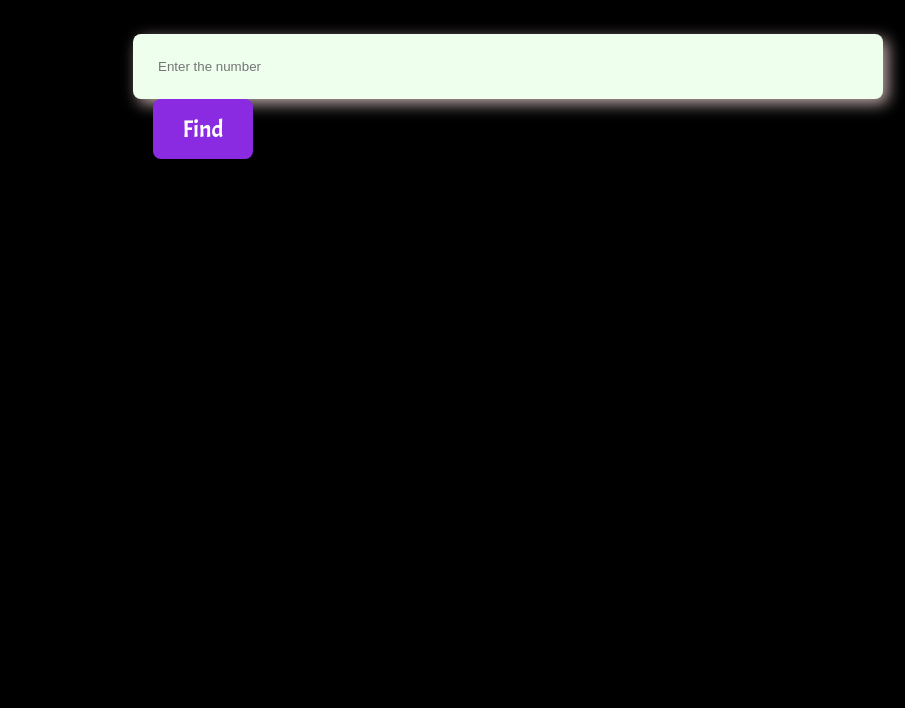
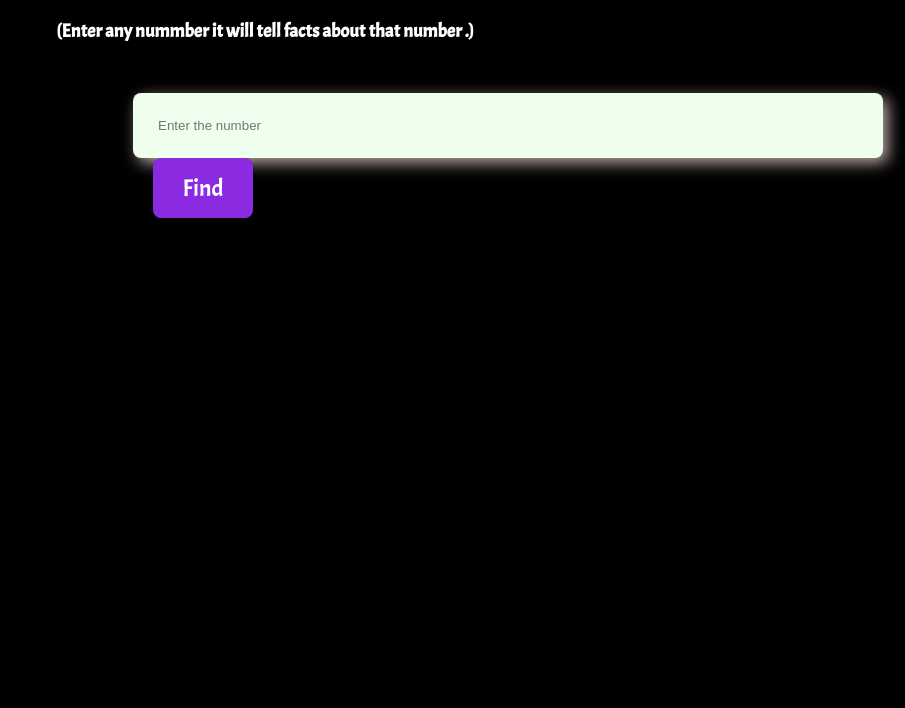
Before and after one commit to avijeetpandey/numbers-app, a website: page public/index.html in a window 1280 px wide. Shown: the part 92-800 px from the top of the page, without its empty margins (375-1280 px from the left). Drawn offline with Linux system fonts and the light colour scheme.

Commit message:
fixed html and css parts

```diff
--- a/public/index.html
+++ b/public/index.html
@@ -7,6 +7,7 @@
 </head>
 <body>
     <h1>Amazing Numbers</h1>
+    <h3>(Enter any nummber it will tell facts about that number .)</h3>
     <div class="searchBox">
         <input type="text" id="search" placeholder="Enter the number">
         <input type="button" value="Find" id="btn" onclick="getNumberResponse()">
--- a/public/style.css
+++ b/public/style.css
@@ -51,7 +51,7 @@ body{
     background-color: black;
 }
 
-h1{
+h1,h3{
     font-family:'acme';
     margin-top:35px;
     color:white;
```
